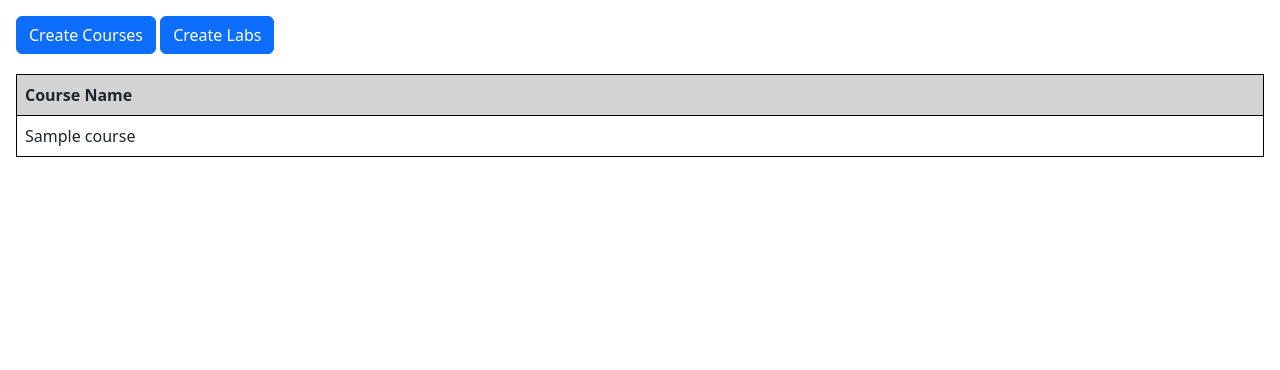
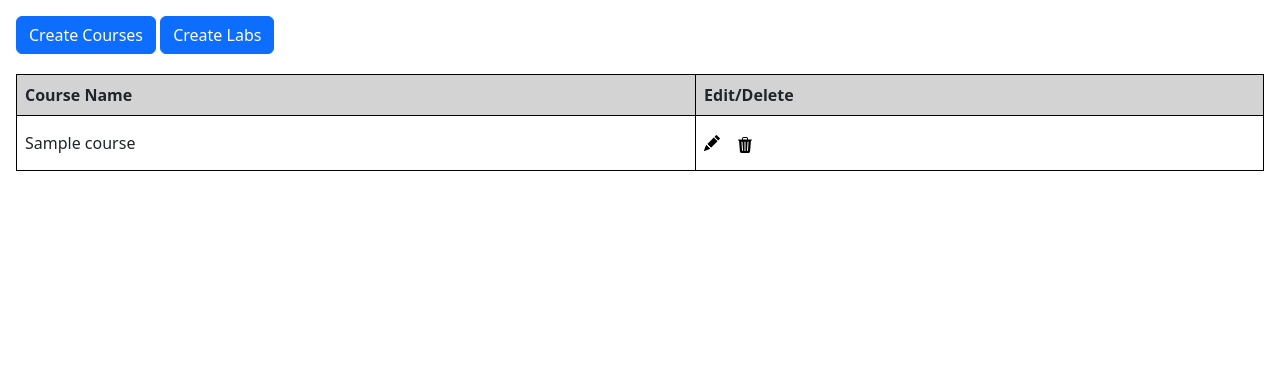
Before and after one commit to Hossai25/801-1-Sprint-Group, a Django app: template templates/courses.html in a window 1280 px wide. Shown: the part 56-426 px from the top of the page. Run offline with Django 4.2, Linux system fonts and the light colour scheme; the template is opened without the code that fills it: most values are stand-ins (such as "Sample title", 1, 10 or a date in 2020); some libraries are stand-ins or nearby versions.

Commit message:
Finished delete for courses

```diff
--- a/classes/section.py
+++ b/classes/section.py
@@ -15,9 +15,9 @@ def create_section(name: str, course_object: course.Course):
     return Section(new_section_model)
 
 
-def delete_section(lab_name):
+def delete_section(lab_id):
     try:
-        lab_object = LabModel.objects.get(lab_name=lab_name)
+        lab_object = LabModel.objects.get(id=lab_id)
         lab_object.delete()
         return True
     except LabModel.DoesNotExist:
--- a/technical/urls.py
+++ b/technical/urls.py
@@ -31,4 +31,5 @@ urlpatterns = [
     path('notifications/', Notifications.as_view(), name='notifications'),
     path('database/', Database.as_view(), name='database'),
     path('accounts/delete/<int:user_id>', deleteAccount, name='deleteAccount'),
+    path('courses/delete/<int:course_id>', deleteCourse, name='deleteCourse'),
 ]
--- a/templates/courses.html
+++ b/templates/courses.html
@@ -1,4 +1,5 @@
 {% extends "master.html" %}
+{% load static %}
 
 {% block title %}
     Courses
@@ -17,12 +18,19 @@
   <thead>
     <tr>
       <th>Course Name</th>
+        <th>Edit/Delete</th>
     </tr>
   </thead>
   <tbody>
     {% for course in courses %}
       <tr>
           <td>{{ course.get_course_name }}</td>
+          <td>
+              <img src="{% static 'TAScheduler/icons/edit.svg' %}">
+              <a class="btn" href="{% url 'deleteCourse' course.get_primary_key %}">
+                  <img src="{% static 'TAScheduler/icons/delete.svg' %}">
+              </a>
+          </td>
       </tr>
     {% endfor %}
   </tbody>
```
Also changed, not shown: TAScheduler/views.py (+6 -1 lines).
